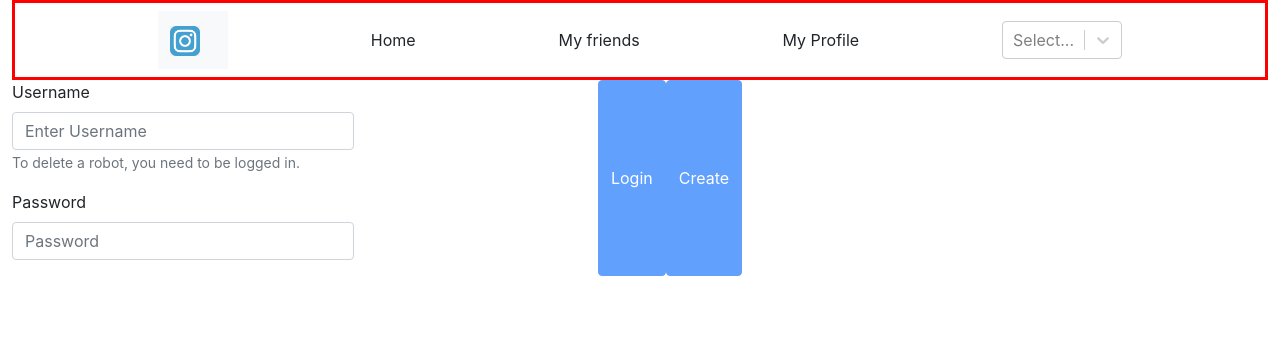
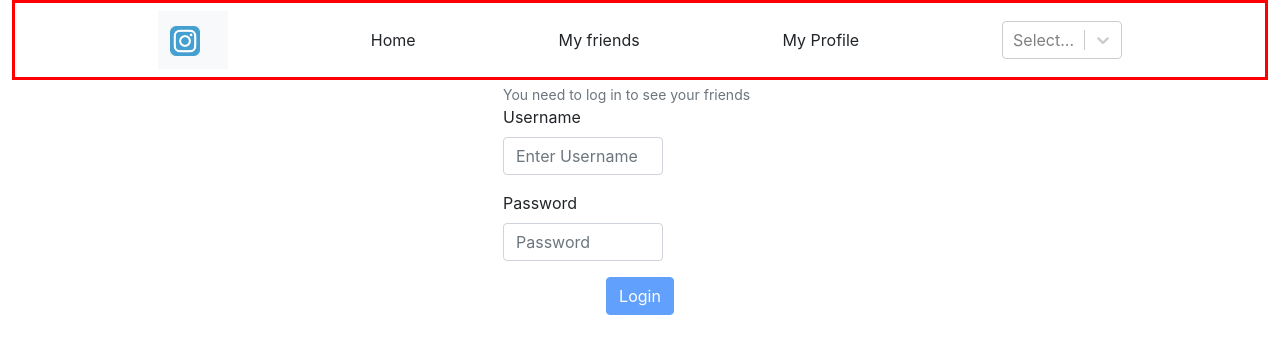
Before and after one commit to luisdudamel/Social-Network-Front, a JavaScript app: page /users/login in a window 1280 px wide. Shown: the top 354 px of the page. Built offline with nearby package versions, Linux system fonts and the light colour scheme; the HTML template or start-up script is replaced by a standard one.

Commit message:
Centered login form

```diff
--- a/public/index.html
+++ b/public/index.html
@@ -24,7 +24,7 @@
       work correctly both with client-side routing and a non-root public URL.
       Learn how to configure a non-root public URL by running `npm run build`.
     -->
-    <title>React App</title>
+    <title>Isdigram</title>
   </head>
   <body>
     <noscript>You need to enable JavaScript to run this app.</noscript>
--- a/src/components/Forms/LoginForm.js
+++ b/src/components/Forms/LoginForm.js
@@ -1,18 +1,38 @@
 import { Button, Col, Form, Row } from "react-bootstrap";
+import styled from "styled-components";
+
+const StyledLoginForm = styled.div`
+  display: flex;
+  justify-content: center;
+  .login-form {
+    display: flex;
+    flex-direction: column;
+    align-items: center;
+  }
+  .input-fields {
+    display: flex;
+    flex-direction: column;
+    align-items: center;
+  }
+`;
 
 const LoginForm = () => {
   return (
-    <>
-      <Form className="d-flex" autoComplete="off" onSubmit={() => {}}>
-        <Row className="align-items-center">
+    <StyledLoginForm>
+      <Form
+        className="d-flex login-form"
+        autoComplete="off"
+        onSubmit={() => {}}
+      >
+        <Row className="align-items-center input-fields">
+          <Form.Text className="text-muted">
+            You need to log in to see your friends
+          </Form.Text>
           <Form.Group className="mb-3">
             <Form.Label htmlFor="username">Username</Form.Label>
             <Col xs={7}>
               <Form.Control id="username" placeholder="Enter Username" />
             </Col>
-            <Form.Text className="text-muted">
-              To delete a robot, you need to be logged in.
-            </Form.Text>
           </Form.Group>
           <Form.Group className="mb-3">
             <Form.Label htmlFor="password">Password</Form.Label>
@@ -34,16 +54,8 @@
         >
           Login
         </Button>
-        <Button
-          disabled={true}
-          variant="primary"
-          type="create"
-          onClick={() => {}}
-        >
-          Create
-        </Button>
       </Form>
-    </>
+    </StyledLoginForm>
   );
 };
 
```
